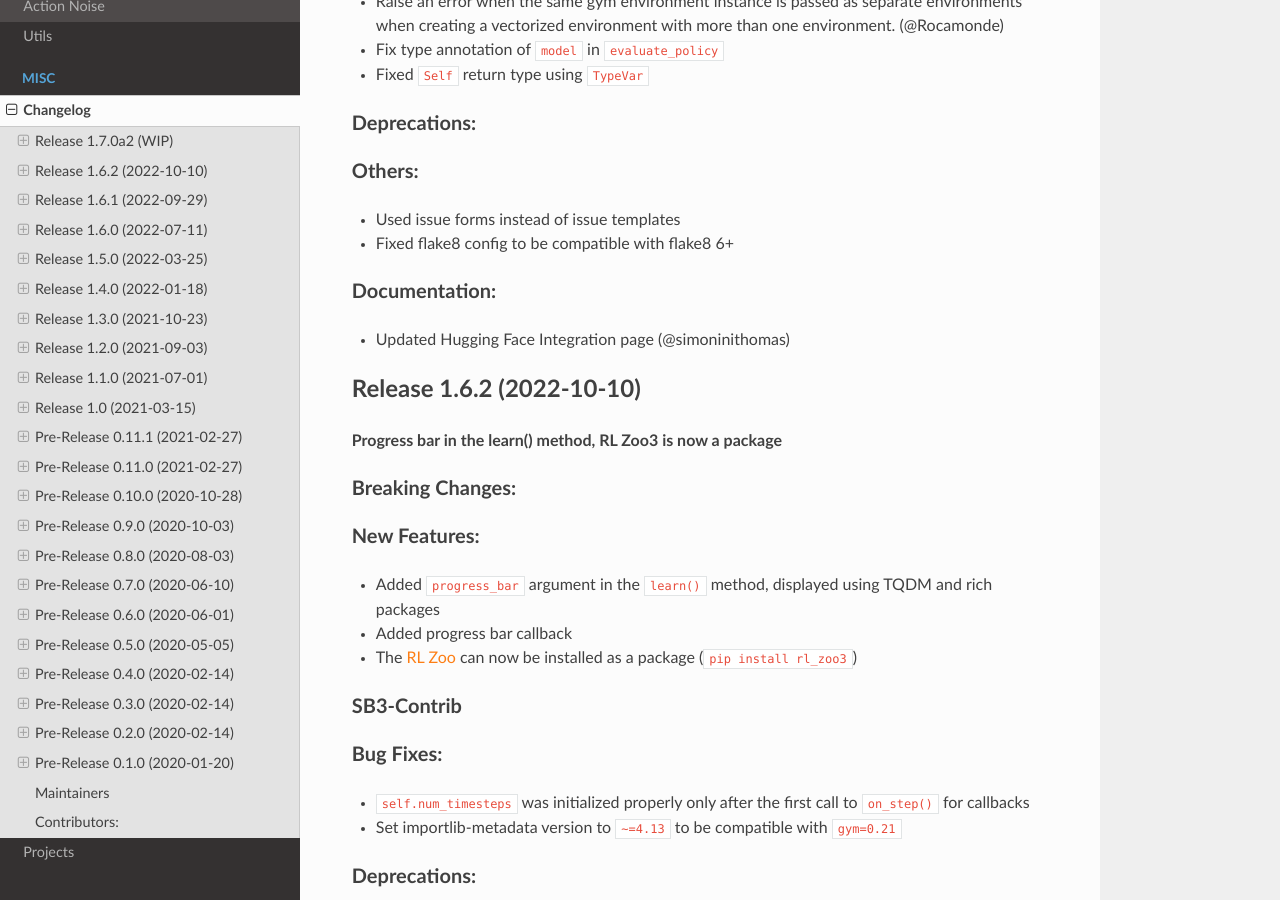
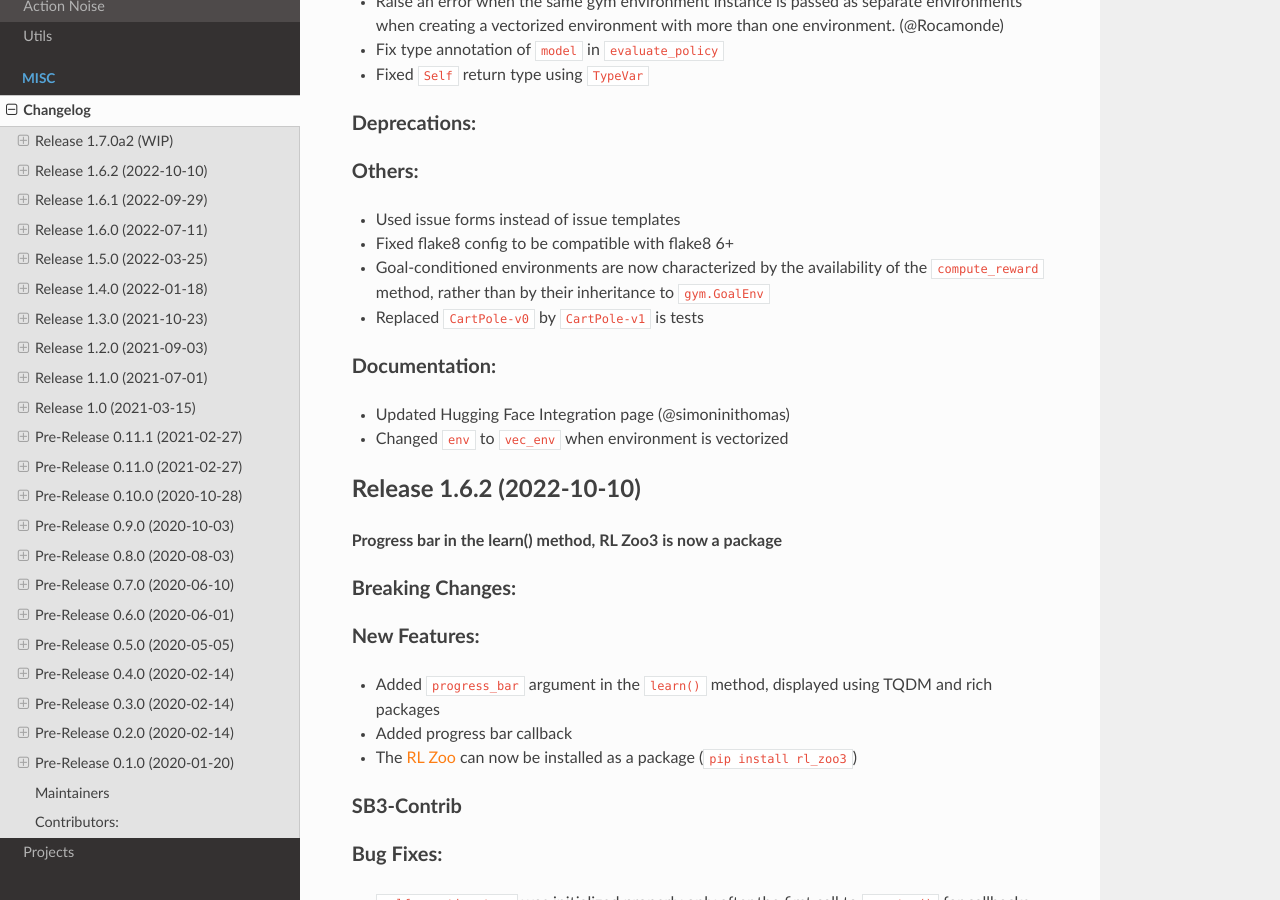
Before and after one commit to DLR-RM/stable-baselines3, a Sphinx documentation site: the page built from docs/misc/changelog.rst, in a window 1280 px wide and 900 px high, scrolled down 707 px. Built offline with Sphinx 7.4.7 and the Read the Docs theme 2.0.0, drawn with Linux system fonts in a browser that asks for light colours; pages that are not in the unit, such as notebooks, are missing from menus.

Commit message:
Update changelog

```diff
--- a/docs/misc/changelog.rst
+++ b/docs/misc/changelog.rst
@@ -37,10 +37,13 @@ Others:
 ^^^^^^^
 - Used issue forms instead of issue templates
 - Fixed flake8 config to be compatible with flake8 6+
+- Goal-conditioned environments are now characterized by the availability of the ``compute_reward`` method, rather than by their inheritance to ``gym.GoalEnv``
+- Replaced ``CartPole-v0`` by ``CartPole-v1`` is tests
 
 Documentation:
 ^^^^^^^^^^^^^^
 - Updated Hugging Face Integration page (@simoninithomas)
+- Changed ``env`` to ``vec_env`` when environment is vectorized
 
 Release 1.6.2 (2022-10-10)
 --------------------------
```
